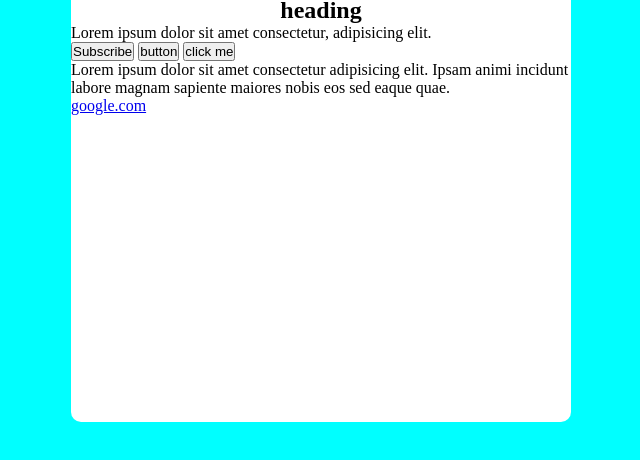
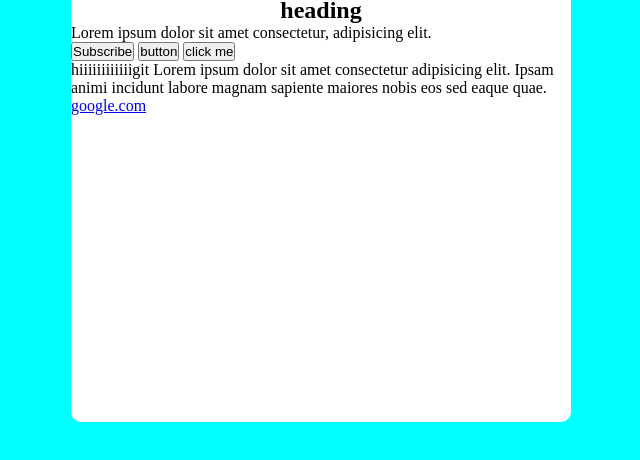
Before and after one commit to sagarbarman37/git, a plain HTML site: page index.html in a window 1280 px wide. Shown: the part 228-688 px from the top of the page, without its empty margins (319-959 px from the left). Drawn offline with Linux system fonts and the light colour scheme.

Commit message:
hiiiiiii

```diff
--- a/index.html
+++ b/index.html
@@ -19,8 +19,9 @@
       <button>button</button>
       <button>click me</button>
       <p>
-        Lorem ipsum dolor sit amet consectetur adipisicing elit. Ipsam animi
-        incidunt labore magnam sapiente maiores nobis eos sed eaque quae.
+        hiiiiiiiiiiiigit Lorem ipsum dolor sit amet consectetur adipisicing
+        elit. Ipsam animi incidunt labore magnam sapiente maiores nobis eos sed
+        eaque quae.
       </p>
       <a href="#">google.com</a>
     </div>
```
